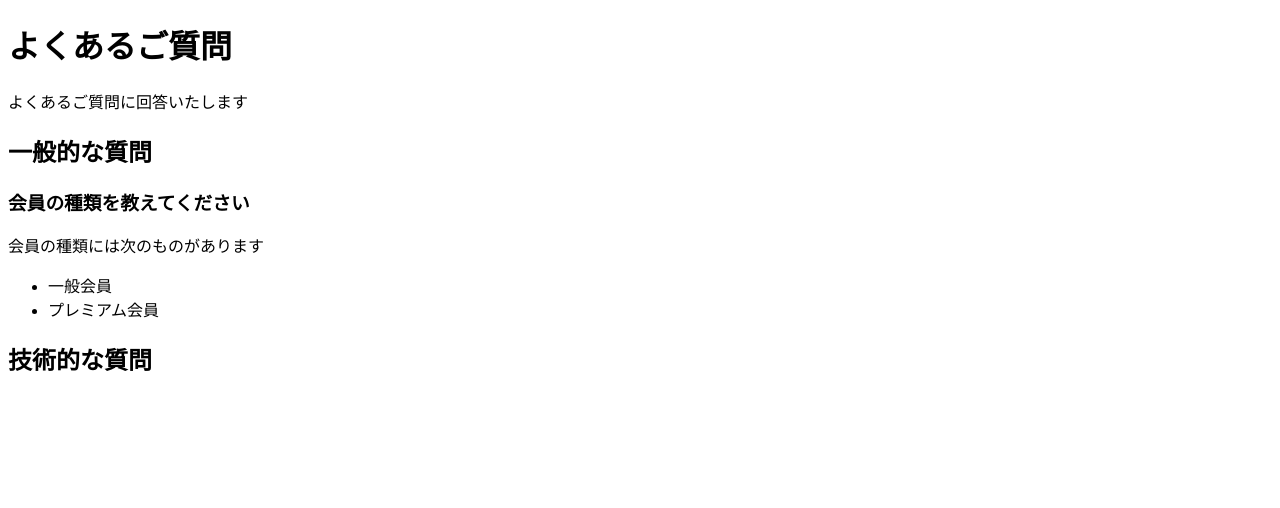
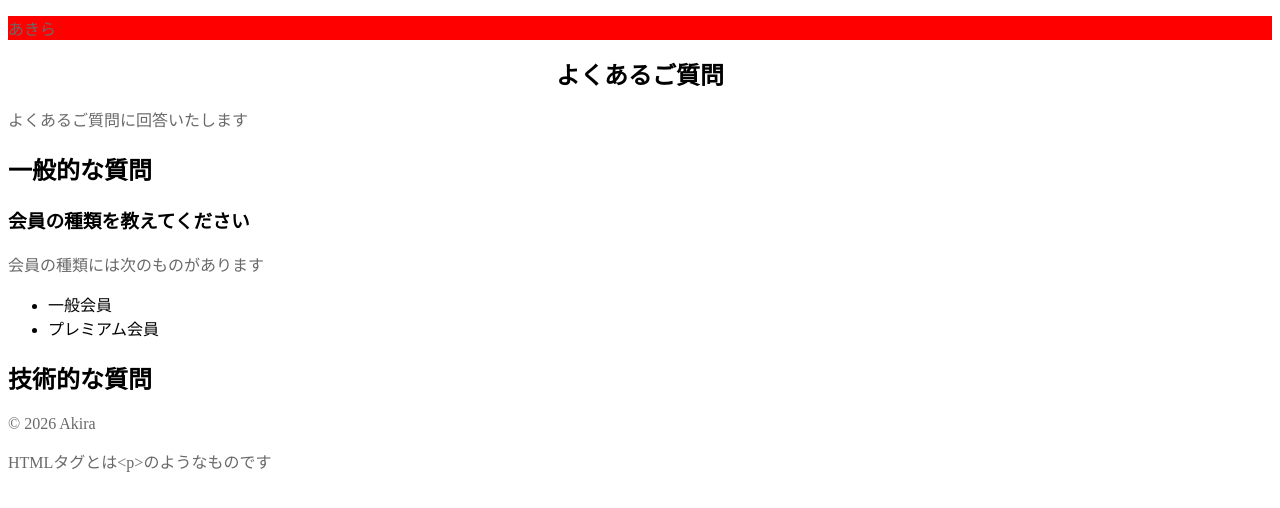
Before and after one commit to koga-akira/udemy-sample-html, a plain HTML site: page faq.html in a window 1280 px wide. Drawn offline with Linux system fonts and the light colour scheme.

Commit message:
style.cssの作成

```diff
--- a/faq.html
+++ b/faq.html
@@ -3,8 +3,14 @@
     <head>
         <meta charset="UTF-8">
         <title>よくあるご質問</title>
+
+        <link rel = "stylesheet" href = "style.css">
     </head>
     <body>
+        <header>
+            <p>あきら</p>
+        </header>
+        <main>
             <h1>よくあるご質問</h1>
             <p>よくあるご質問に回答いたします</p>
             <h2>一般的な質問</h2>
@@ -15,5 +21,11 @@
                 <li>プレミアム会員</li>
             </ul>
             <h2>技術的な質問</h2>
+        </main>
+        <footer>
+            <p>&copy; 2026 Akira</p>
+        </footer>
+
+        <p>HTMLタグとは&lt;p&gt;のようなものです</p>
     </body>
 </html>
--- /dev/null
+++ b/style.css
@@ -0,0 +1,12 @@
+h1 {
+    text-align: center;
+    font-size: 1.5em;
+}
+
+p {
+    color: dimgray;
+}
+
+header {
+    background-color: red;
+}
```
Lines whose indentation alone changed are shown as unchanged.
